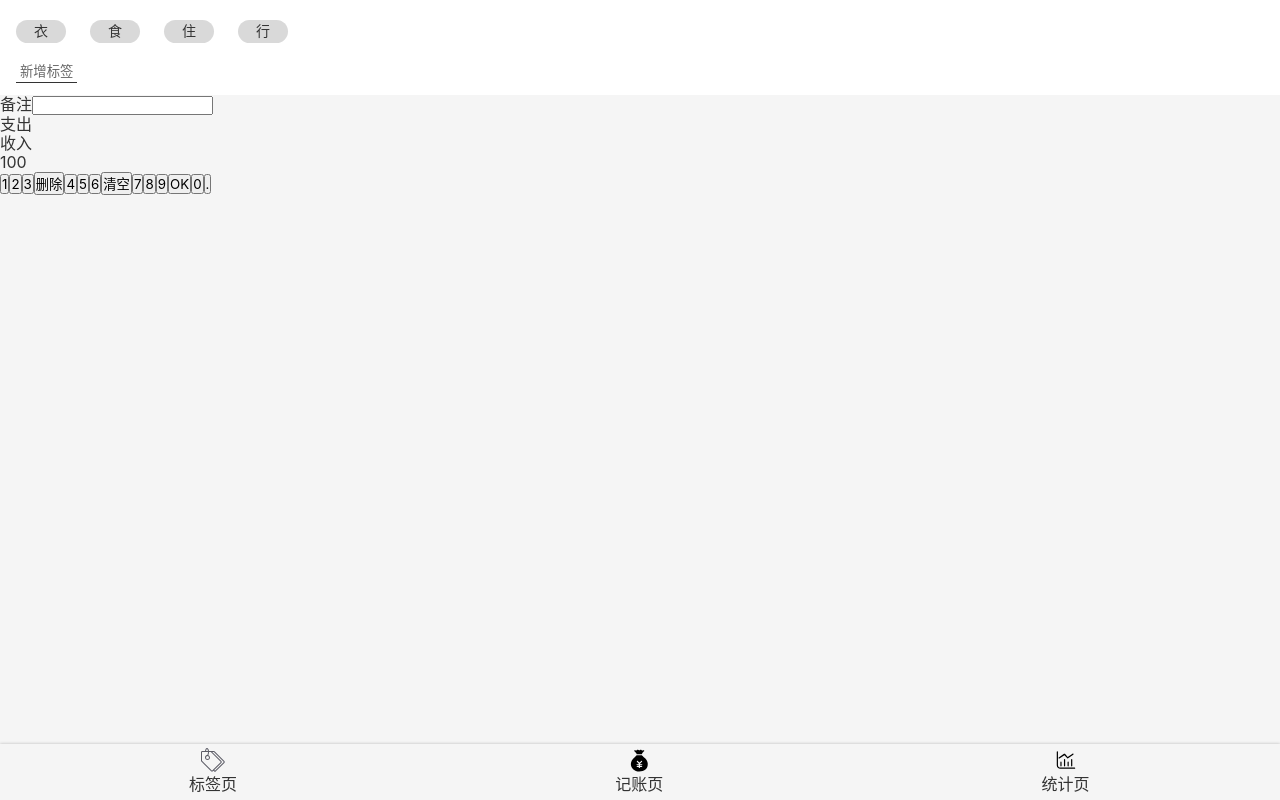
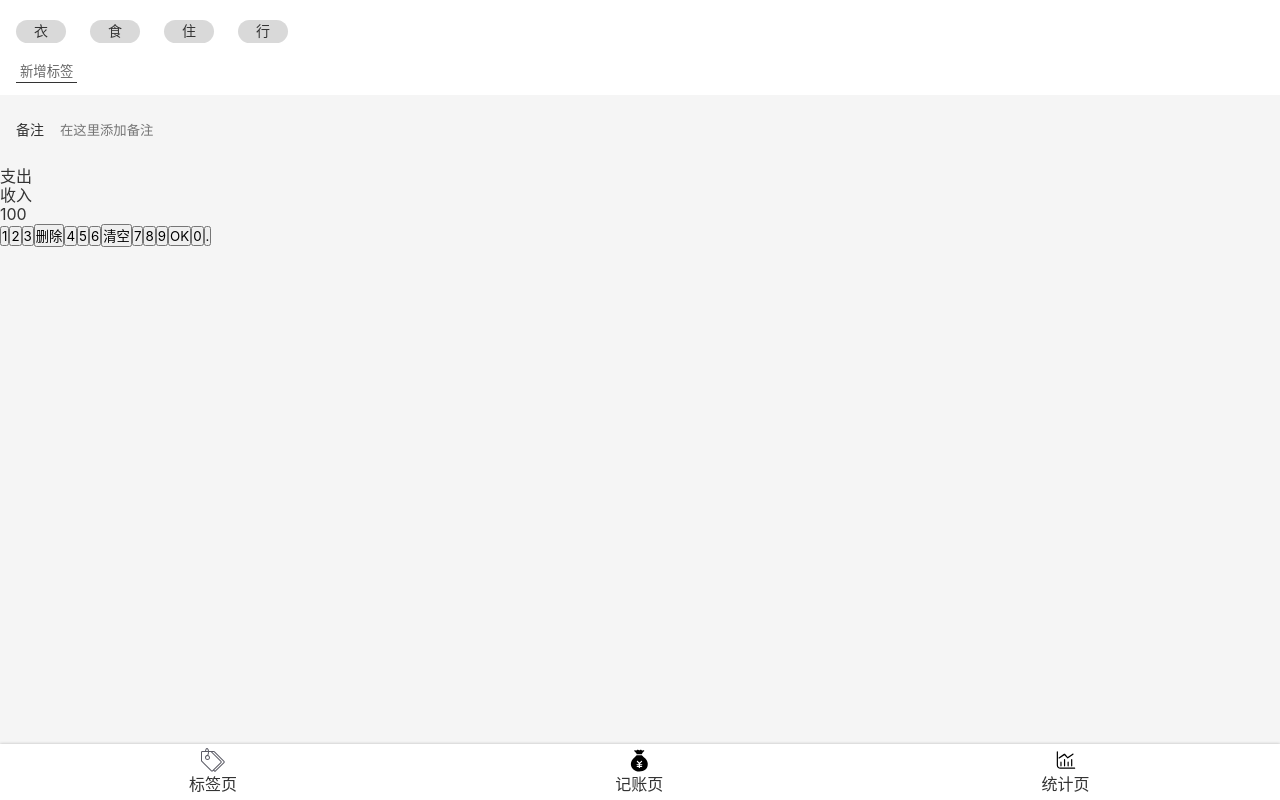
Before and after one commit to lcarus-zl/WangcaiBookKeepingSourceCode, a React app: page /#/money in a window 1280 px wide. Built offline with nearby package versions, Linux system fonts and the light colour scheme.

Commit message:
Money.tsx之备注 UI 完成

```diff
--- a/src/components/Nav.tsx
+++ b/src/components/Nav.tsx
@@ -6,6 +6,7 @@ import Icon from 'components/Icon'
 
 
 const NavWrapper = styled.div`
+background: #fff;
 line-height: 24px;
 box-shadow: 0 0 3px rgba(0,0,0,0.25);
   > ul{
--- a/src/index.scss
+++ b/src/index.scss
@@ -29,3 +29,6 @@ body{
 button{
   font-family: inherit;
 }
+:focus{
+  outline: none;
+}
--- a/src/views/Money.tsx
+++ b/src/views/Money.tsx
@@ -26,7 +26,21 @@ const TagsSection = styled.section`
   }
 `
 const NotesSection = styled.section`
-
+  background: #f5f5f5;
+  padding: 0 16px;
+  font-size: 14px;
+  > label {
+    display:flex;
+    align-items: center;
+    > span { margin-right: 16px; white-space: nowrap; }
+    > input {
+      display:block;
+      width: 100%;
+      height: 72px;
+      background: none;
+      border: none;
+    }
+  }
 `
 const CategorySection = styled.section`
 
@@ -52,7 +66,7 @@ function Money() {
       <NotesSection >
         <label >
           <span>备注</span>
-          <input type="text" />
+          <input type="text" placeholder="在这里添加备注"/>
         </label>
       </NotesSection>
       <CategorySection>
```
